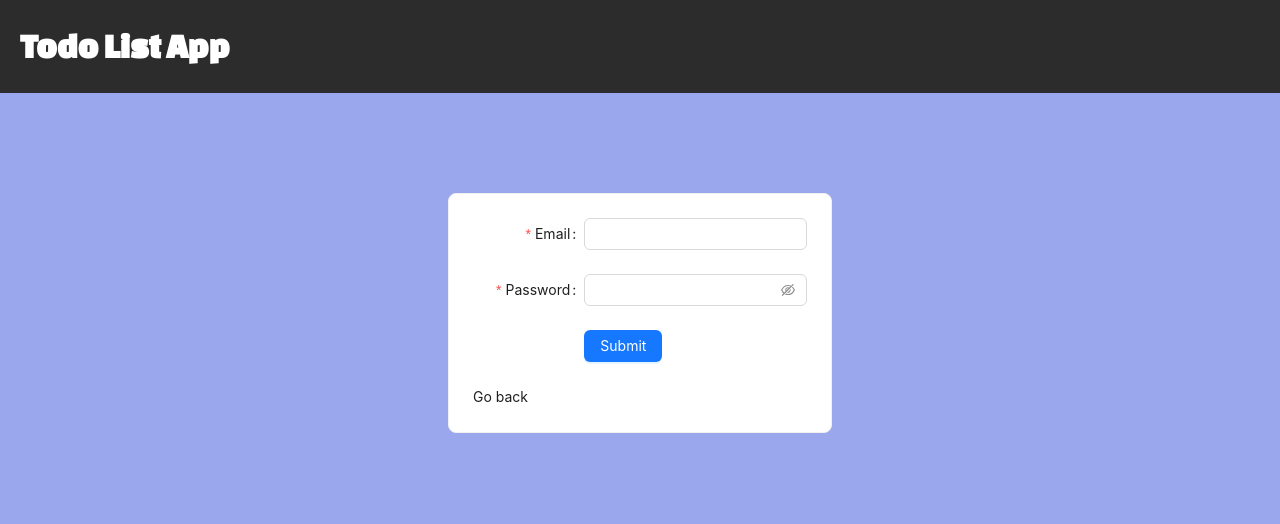
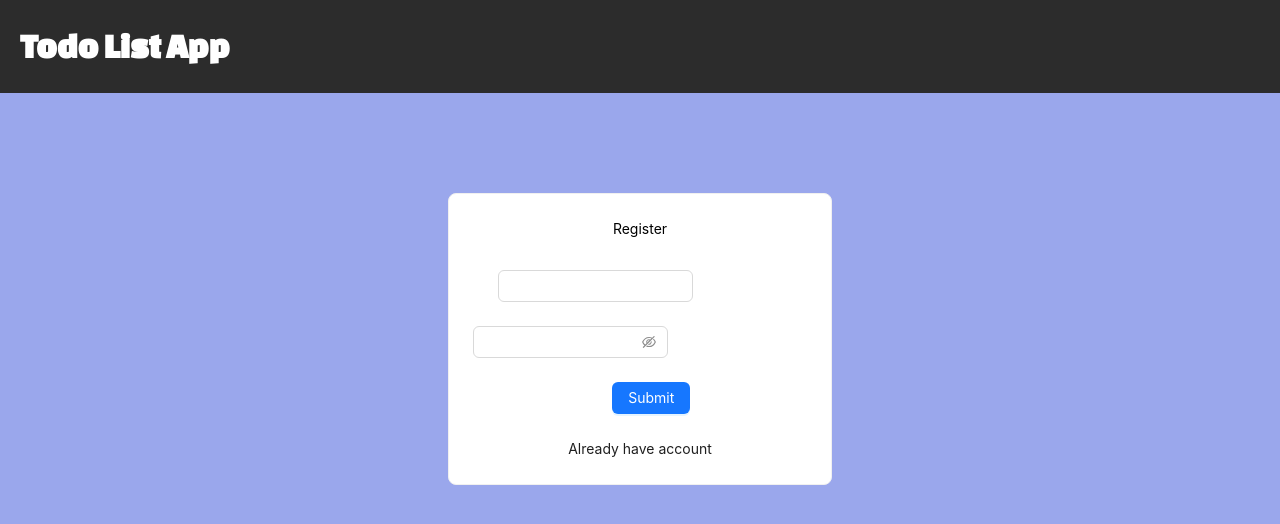
Before and after one commit to Shamil1001/todo-app, a React (Vite) app: page /register in a window 1280 px wide. Shown: the top 524 px of the page. Built offline with nearby package versions, Linux system fonts and the light colour scheme.

Commit message:
input labels displayed on the left

```diff
--- a/src/pages/login.tsx
+++ b/src/pages/login.tsx
@@ -76,16 +76,22 @@ export default function Login() {
             <Form.Item
               label="Email"
               name="email"
+              labelCol={{ span: 0 }}
               rules={[
                 { required: true, message: "Please input your username!" },
               ]}
             >
-              <Input onChange={handleLogEmail} value={email} />
+              <Input
+                style={{ marginLeft: "25px" }}
+                onChange={handleLogEmail}
+                value={email}
+              />
             </Form.Item>
 
             <Form.Item
               label="Password"
               name="password"
+              labelCol={{ span: 0 }}
               rules={[
                 { required: true, message: "Please input your password!" },
               ]}
--- a/src/pages/register.tsx
+++ b/src/pages/register.tsx
@@ -43,10 +43,19 @@ export default function Register() {
       <Navbar />
       <div className="register_main">
         <Card className="register_form">
+          <div
+            style={{
+              display: "flex",
+              justifyContent: "center",
+              marginBottom: "20px",
+            }}
+          >
+            <h1 style={{ color: "black" }}>Register</h1>
+          </div>
           <Form
             name="basic"
-            labelCol={{ span: 8 }}
-            wrapperCol={{ span: 16 }}
+            labelCol={{ span: 5 }}
+            wrapperCol={{ span: 14 }}
             style={{ maxWidth: 600 }}
             initialValues={{ remember: true }}
             onFinish={onFinish}
@@ -55,17 +64,24 @@ export default function Register() {
           >
             <Form.Item
               label="Email"
+              labelCol={{ span: 0 }}
+              // wrapperCol={{ span: 14 }}
               name="username"
               rules={[
                 { required: true, message: "Please input your username!" },
               ]}
             >
-              <Input onChange={handleRegEmail} value={regEmail} />
+              <Input
+                style={{ marginLeft: "25px" }}
+                onChange={handleRegEmail}
+                value={regEmail}
+              />
             </Form.Item>
 
             <Form.Item
               label="Password"
               name="password"
+              labelCol={{ span: 0 }}
               rules={[
                 { required: true, message: "Please input your password!" },
               ]}
@@ -78,13 +94,20 @@ export default function Register() {
               />
             </Form.Item>
 
-            <Form.Item wrapperCol={{ offset: 8, span: 16 }}>
+            <Form.Item wrapperCol={{ offset: 10, span: 16 }}>
               <Button onClick={handleRegister} type="primary" htmlType="submit">
                 Submit
               </Button>
             </Form.Item>
             <Link to="/">
-              <p>Go back</p>
+              <p
+                style={{
+                  display: "flex",
+                  justifyContent: "center",
+                }}
+              >
+                Already have account
+              </p>
             </Link>
           </Form>
         </Card>
```
